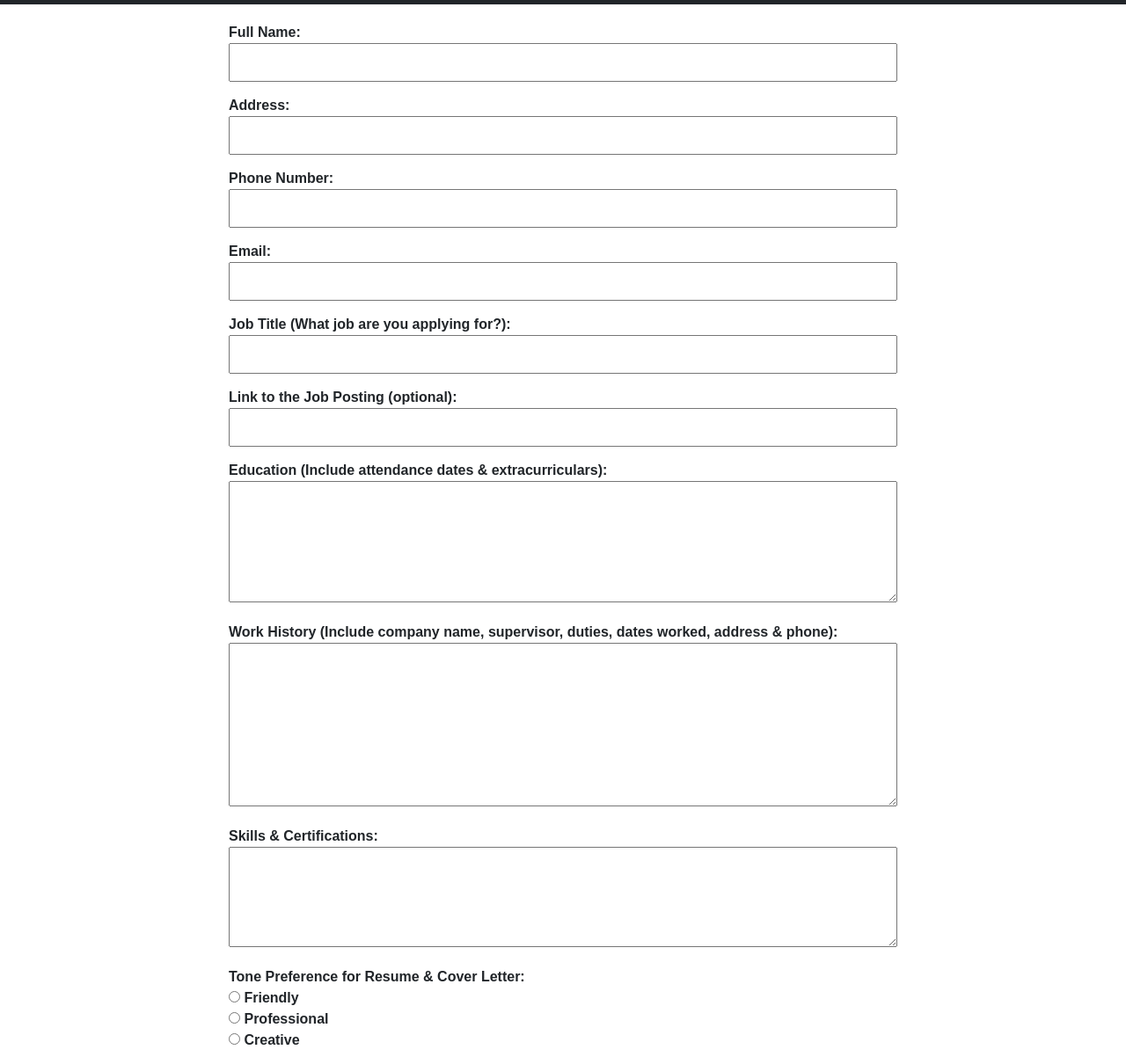
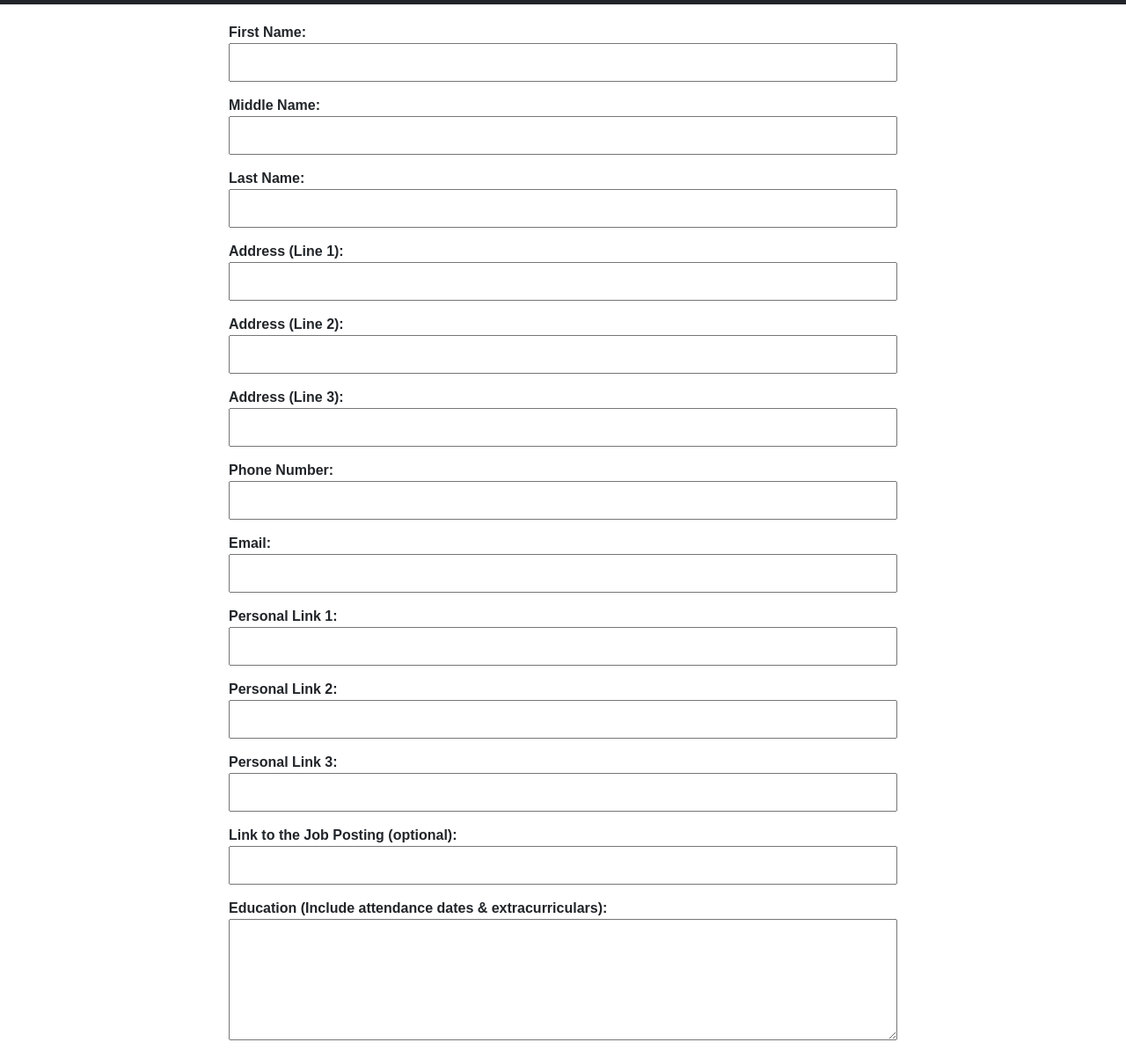
Before and after one commit to rapidresume/rapidresume.github.io, a website: page form.html in a window 1280 px wide. Shown: the part 51-1253 px from the top of the page at 88% size. Drawn offline with nearby package versions, Linux system fonts and the light colour scheme.

Commit message:
Update form.html

```diff
--- a/form.html
+++ b/form.html
@@ -40,55 +40,70 @@
     <form id="resumeForm">
 
         <div class="section">
-            <label for="fullName">Full Name:</label>
-            <input type="text" id="fullName" name="fullName" required>
+            <label for="firstName">First Name: </label>
+            <input type="text" id="firstName" name="firstName" required>
 
-            <label for="address">Address:</label>
-            <input type="text" id="address" name="address" required>
+            <label for="middleName">Middle Name: </label>
+            <input type="text" id="middleName" name="middleName">
 
-            <label for="phone">Phone Number:</label>
+            <label for="lastName">Last Name: </label>
+            <input type="text" id="lastName" name="lastName" required>
+
+            <label for="address1">Address (Line 1): </label>
+            <input type="text" id="address1" name="address1" required>
+
+            <label for="address2">Address (Line 2): </label>
+            <input type="text" id="address2" name="address2" required>
+
+            <label for="address3">Address (Line 3): </label>
+            <input type="text" id="address3" name="address3" required>
+
+            <label for="phone">Phone Number: </label>
             <input type="tel" id="phone" name="phone" required>
 
-            <label for="email">Email:</label>
+            <label for="email">Email: </label>
             <input type="email" id="email" name="email" required>
+
+            <label for="personalLink1">Personal Link 1: </label>
+            <input type="text" id="personalLink1" name="personalLink1">
+
+            <label for="personalLink2">Personal Link 2: </label>
+            <input type="text" id="personalLink2" name="personalLink2">
+
+            <label for="personalLink3">Personal Link 3: </label>
+            <input type="text" id="personalLink3" name="personalLink3">
         </div>
 
         <div class="section">
-            <label for="jobTitle">Job Title (What job are you applying for?):</label>
-            <input type="text" id="jobTitle" name="jobTitle" required>
-
-            <label for="jobLink">Link to the Job Posting (optional):</label>
+            <label for="jobLink">Link to the Job Posting (optional): </label>
             <input type="url" id="jobLink" name="jobLink">
         </div>
 
         <div class="section">
-            <label for="education">Education (Include attendance dates & extracurriculars):</label>
+            <label for="education">Education (Include attendance dates & extracurriculars): </label>
             <textarea id="education" name="education" rows="5" required></textarea>
         </div>
 
         <div class="section">
             <label for="workHistory">Work History (Include company name, supervisor, duties, dates
-                worked, address & phone):</label>
+                worked, address & phone): </label>
             <textarea id="workHistory" name="workHistory" rows="7" required></textarea>
         </div>
 
         <div class="section">
-            <label for="skills">Skills & Certifications:</label>
-            <textarea id="skills" name="skills" rows="4" required></textarea>
+            <label for="skills">Relevant Skills & Certifications: </label>
+            <textarea id="skills" name="skills" rows="4"></textarea>
         </div>
 
         <div class="section">
-            <label>Tone Preference for Resume & Cover Letter:</label>
-            <div class="radio-group">
-                <input type="radio" id="friendly" name="tone" value="friendly" required>
-                <label for="friendly">Friendly</label><br>
+           <label for="reference1">Reference 1: </label>
+            <input type="text" id="reference1" name="reference1">
 
-                <input type="radio" id="professional" name="tone" value="professional">
-                <label for="professional">Professional</label><br>
+            <label for="reference2">Reference 2: </label>
+            <input type="text" id="reference2" name="reference2">
 
-                <input type="radio" id="creative" name="tone" value="creative">
-                <label for="creative">Creative</label>
-            </div>
+            <label for="reference3">Reference 3: </label>
+            <input type="text" id="reference" name="reference3">
         </div>
         <br>
         <div class="section">
```
